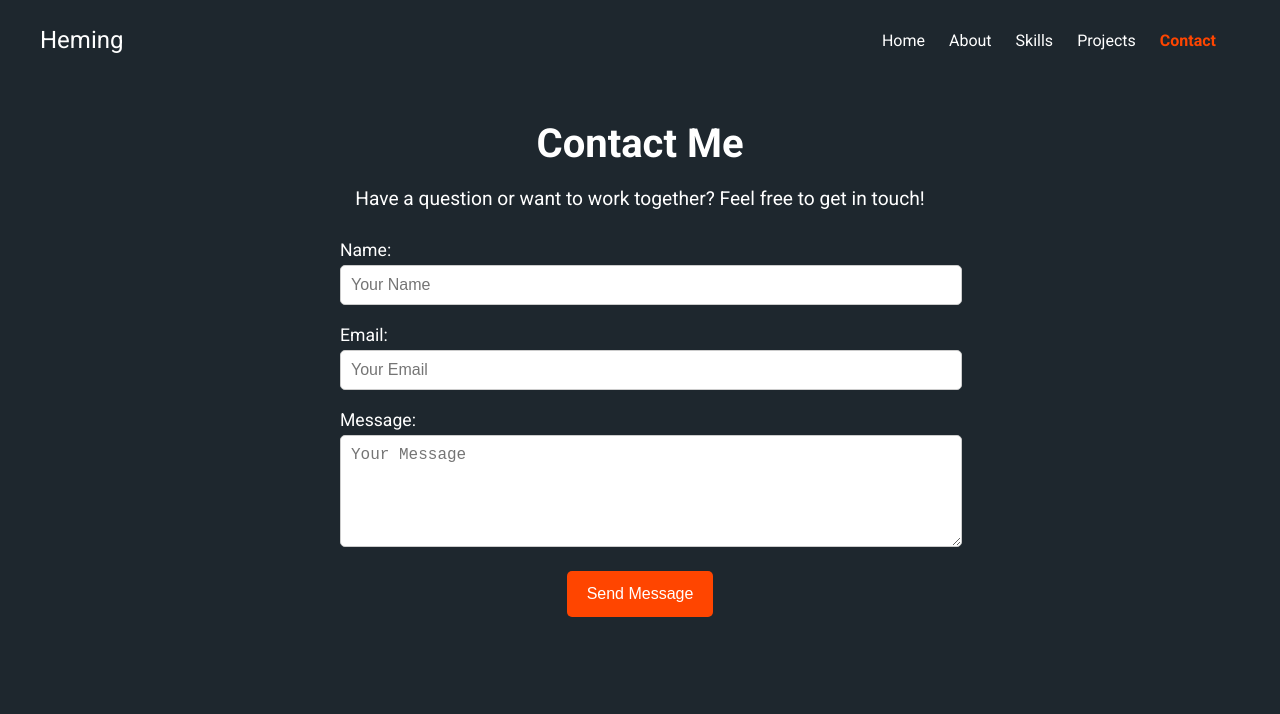
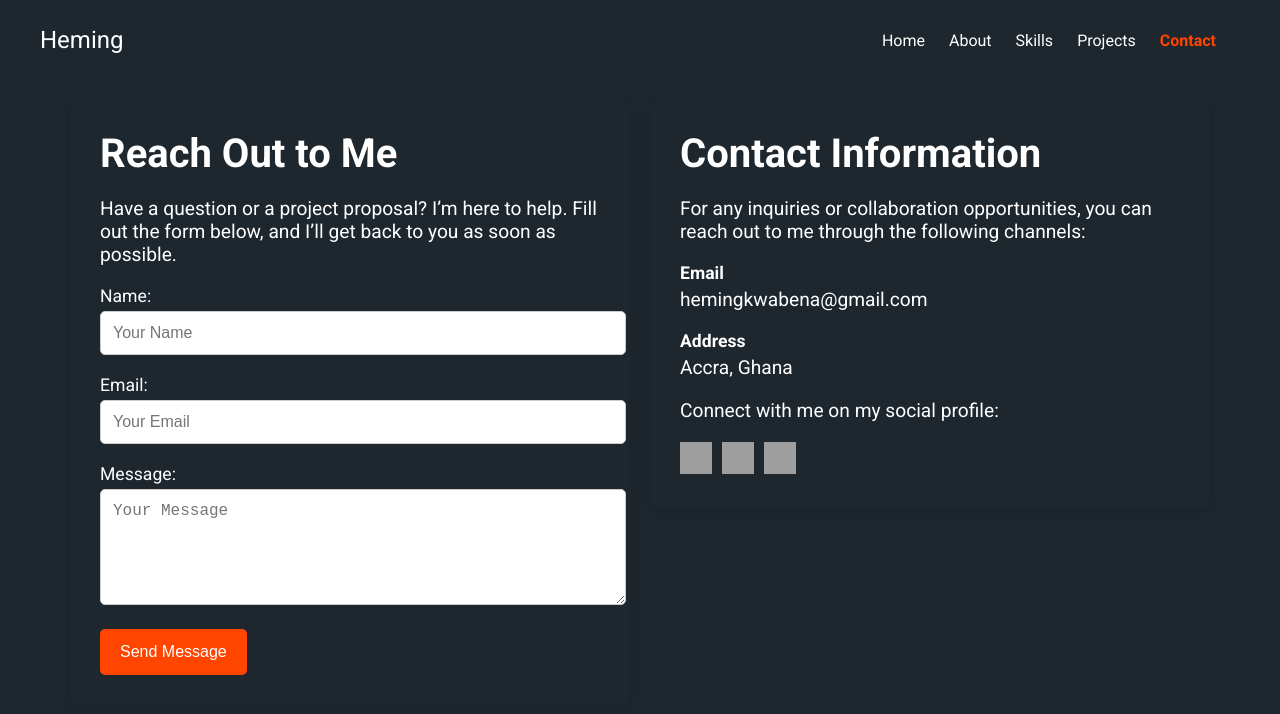
Before and after one commit to Aboagye-Heming/Portfolio, a Vue app: page /contact in a window 1280 px wide. Shown: the top 714 px of the page. Built offline with nearby package versions, Linux system fonts and the light colour scheme; grey boxes are pictures that could not be loaded.

Commit message:
updated contact page

```diff
--- a/src/views/ContactPage.vue
+++ b/src/views/ContactPage.vue
@@ -1,7 +1,10 @@
 <template>
+  <div class="contact-page">
     <div class="contact">
-    <h1>Contact Me</h1>
-    <p>Have a question or want to work together? Feel free to get in touch!</p>
+      <h1>Reach Out to Me</h1>
+      <p>
+        Have a question or a project proposal? I’m here to help. Fill out the form below, and I’ll get back to you as soon as possible.
+      </p>
       <form @submit.prevent="submitForm">
         <div class="form-group">
           <label for="name">Name:</label>
@@ -37,6 +40,34 @@
       </form>
       <Toast v-if="toast.visible" :message="toast.message" :type="toast.type" />
     </div>
+
+    <div class="contact-info">
+      <h1>Contact Information</h1>
+      <p>
+        For any inquiries or collaboration opportunities, you can reach out to me through the following channels:
+      </p>
+      <div>
+        <h5>Email</h5>
+        <p>hemingkwabena@gmail.com</p>
+      </div>
+      <div>
+        <h5>Address</h5>
+        <p>Accra, Ghana</p>
+      </div>
+      <p>Connect with me on my social profile:</p>
+      <div class="social-media">
+        <a href="https://github.com/your-github-profile" target="_blank">
+          <img src="github-icon.png" alt="Github" class="social-icon" />
+        </a>
+        <a href="https://github.com/your-github-profile" target="_blank">
+          <img src="github-icon.png" alt="LinkedIn" class="social-icon" />
+        </a>
+        <a href="https://github.com/your-github-profile" target="_blank">
+          <img src="github-icon.png" alt="Twitter" class="social-icon" />
+        </a>
+      </div>
+    </div>
+  </div>
 </template>
 
 <script setup>
@@ -57,9 +88,9 @@ const toast = ref({
 });
 
 const submitForm = () => {
-  const serviceId = process.env.VUE_APP_EMAILJS_SERVICE_ID;
-  const templateId = process.env.VUE_APP_EMAILJS_TEMPLATE_ID;
-  const userId = process.env.VUE_APP_EMAILJS_USER_ID;
+  const serviceId = import.meta.env.VITE_APP_EMAILJS_SERVICE_ID;
+  const templateId = import.meta.env.VITE_APP_EMAILJS_TEMPLATE_ID;
+  const userId = import.meta.env.VITE_APP_EMAILJS_USER_ID;
 
   const templateParams = {
     name: formData.value.name,
@@ -98,21 +129,37 @@ const resetFormData = () => {
 </script>
 
 <style scoped>
-.contact {
-  max-width: 600px;
+.contact-page {
+  display: flex;
+  flex-wrap: wrap;
+  align-items: flex-start;
+  justify-content: center;
+  gap: 20px;
   margin: 0 auto;
-  padding: 40px 20px;
-  text-align: center;
+  padding: 20px;
 }
 
-.contact h1 {
+.contact,
+.contact-info {
+  padding: 30px;
+  border-radius: 8px;
+  box-shadow: 0 2px 10px rgba(0, 0, 0, 0.1);
+  max-width: 500px;
+  flex: 1;
+}
+
+.contact h1,
+.contact-info h1 {
   font-size: 2.5rem;
   margin-bottom: 20px;
+  color: white;
 }
 
-.contact p {
+.contact p,
+.contact-info p {
   font-size: 1.2rem;
-  margin-bottom: 30px;
+  margin-bottom: 20px;
+  color: white;
 }
 
 .form-group {
@@ -124,15 +171,23 @@ const resetFormData = () => {
   font-size: 1.1rem;
   margin-bottom: 5px;
   text-align: left;
+  color: white;
 }
 
 .form-group input,
 .form-group textarea {
   width: 100%;
-  padding: 10px;
+  padding: 12px;
   font-size: 1rem;
   border: 1px solid #ccc;
   border-radius: 5px;
+  outline: none;
+  transition: border-color 0.3s ease;
+}
+
+.form-group input:focus,
+.form-group textarea:focus {
+  border-color: #ff4500;
 }
 
 .form-group textarea {
@@ -154,16 +209,45 @@ button:hover {
   background-color: #e64000;
 }
 
+.contact-info h5 {
+  font-size: 1.1rem;
+  margin-bottom: 5px;
+  color: white;
+}
+
+.social-media {
+  display: flex;
+  align-items: center;
+  gap: 10px;
+}
+
+.social-icon {
+  width: 32px;
+  height: 32px;
+  transition: transform 0.3s ease;
+}
+
+.social-icon:hover {
+  transform: scale(1.1);
+}
+
 @media screen and (max-width: 600px) {
-  .contact {
+  .contact-page {
+    flex-direction: column;
+  }
+
+  .contact,
+  .contact-info {
     padding: 20px;
   }
 
-  .contact h1 {
+  .contact h1,
+  .contact-info h1 {
     font-size: 2rem;
   }
 
-  .contact p {
+  .contact p,
+  .contact-info p {
     font-size: 1rem;
   }
 }
```
Lines whose indentation alone changed are shown as unchanged.
